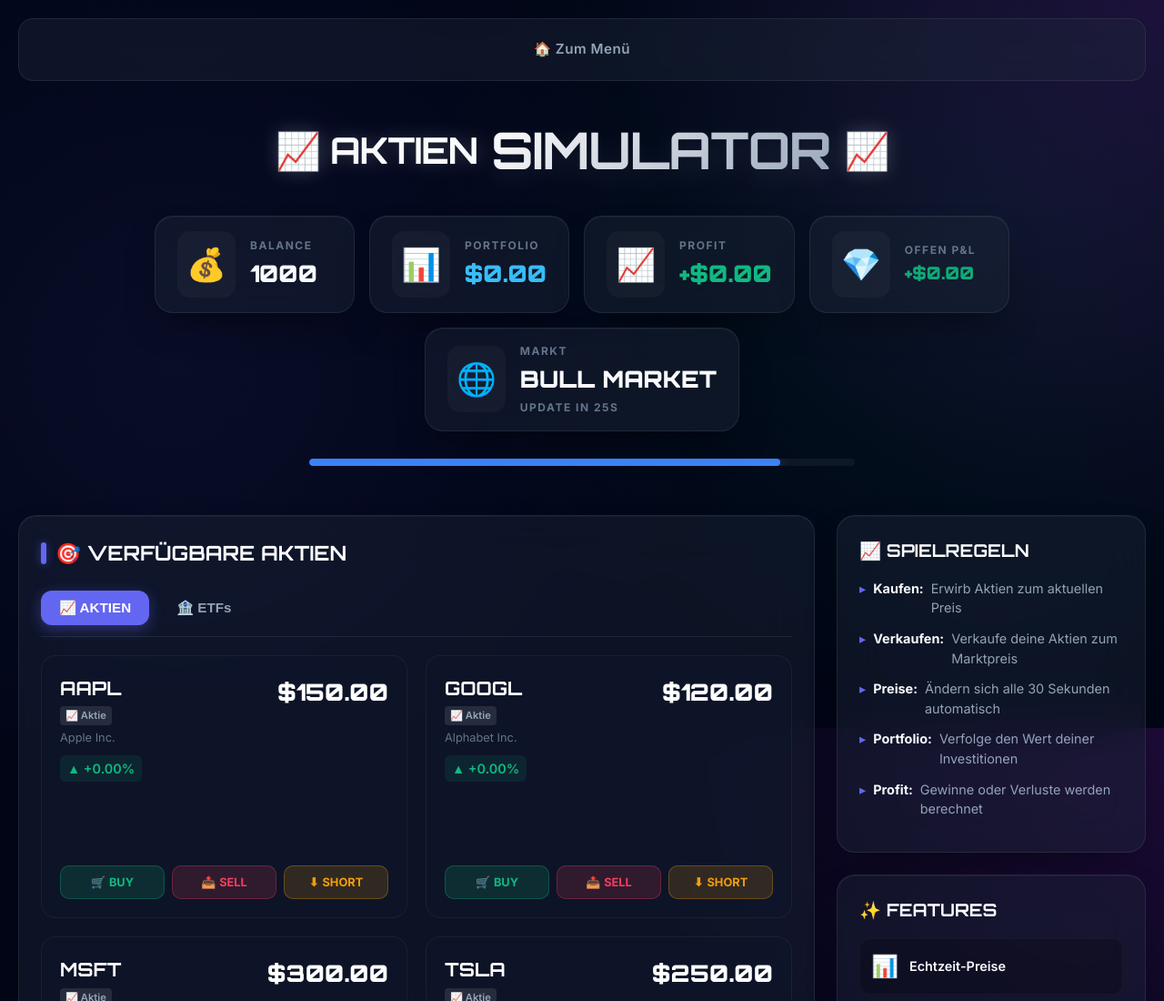
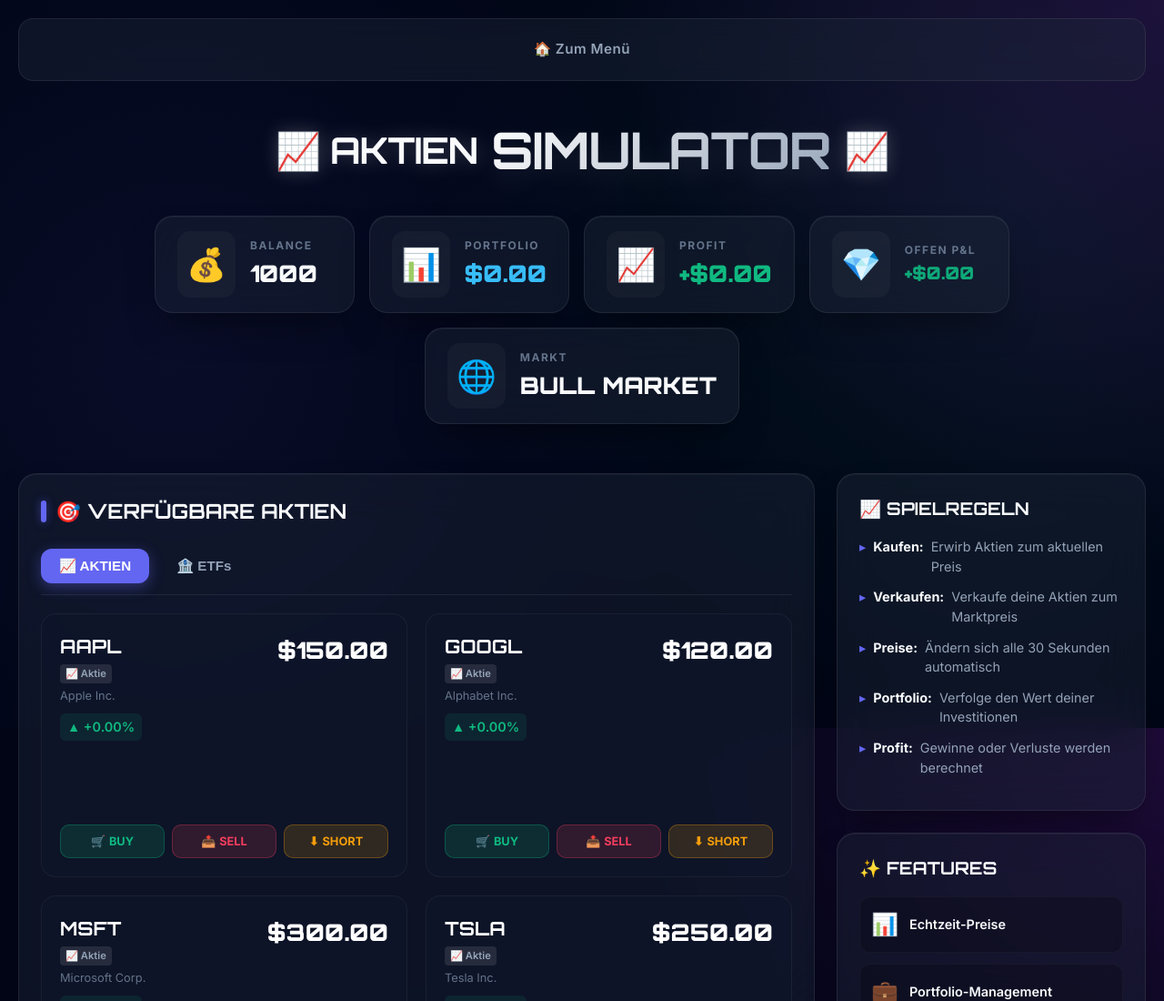
Before and after one commit to Taastyy/gambo, a plain HTML site: page stocks.html in a window 1280 px wide. Shown: the top 1100 px of the page at 91% size. Drawn offline with Linux system fonts and the light colour scheme; no server answers.

Commit message:
Real-time realistic market updates every 3s

```diff
--- a/stocks.html
+++ b/stocks.html
@@ -68,15 +68,7 @@
                     <div class="stat-info">
                         <span class="stat-label">MARKT</span>
                         <span id="market-indicator" class="stat-value market-value">BULL MARKET</span>
-                        <span class="stat-label" style="margin-top:4px">
-                            Update in <span id="countdown">30</span>s
-                        </span>
                     </div>
-                </div>
-            </div>
-            <div class="global-countdown">
-                <div class="countdown-progress">
-                    <div id="countdown-bar" class="countdown-bar"></div>
                 </div>
             </div>
         </header>
--- a/stocks.js
+++ b/stocks.js
@@ -83,7 +83,7 @@ document.addEventListener('DOMContentLoaded', function () {
     renderStocks();
     renderPortfolio();
     renderShortPortfolio();
-    startCountdown();
+    // Countdown removed for real-time sync
     updateUI();
 });
 
@@ -767,33 +767,15 @@ function showNewsToast(text, sym, imp) {
     setTimeout(() => { toast.classList.remove('toast-visible'); setTimeout(() => toast.remove(), 500); }, 4000);
 }
 
-function startCountdown() {
-    clearInterval(countdownInterval);
-    countdownInterval = setInterval(() => {
-        countdown--;
-        if (countdown <= 0) {
-            syncMarketFromServer();
-            countdown = 30;
-        }
-        if (countdownEl) {
-            countdownEl.textContent = countdown;
-            if (countdown <= 10) countdownEl.style.color = '#f43f5e';
-            else countdownEl.style.color = '';
-        }
-        updateCountdownBar();
-    }, 1000);
+// Real-time market sync every 3 seconds
+function startMarketPolling() {
+    setInterval(syncMarketFromServer, 3000);
 }
 
-function updateCountdownBar() {
-    const bar = document.getElementById('countdown-bar');
-    if (bar) {
-        const percent = (countdown / 30) * 100;
-        bar.style.width = percent + '%';
-        if (percent < 20) bar.style.background = '#f43f5e';
-        else if (percent < 50) bar.style.background = '#fbbf24';
-        else bar.style.background = '#3b82f6';
-    }
-}
+// Ensure polling starts
+setTimeout(startMarketPolling, 100);
+
+// Visual countdown bar removed
 
 function addTransaction(type, sym, shares, amt, profit = 0, lev = 1) {
     if (!historyList) return;
@@ -881,7 +863,7 @@ async function syncMarketFromServer() {
     } catch (e) { console.error('Market sync error:', e); }
 }
 
-setInterval(syncMarketFromServer, 30000);
+setInterval(syncMarketFromServer, 3000);
 setTimeout(syncMarketFromServer, 1000);
 
 // Expose functions to window
```
Also changed, not shown: backend/stocks.js (+24 -9 lines).
